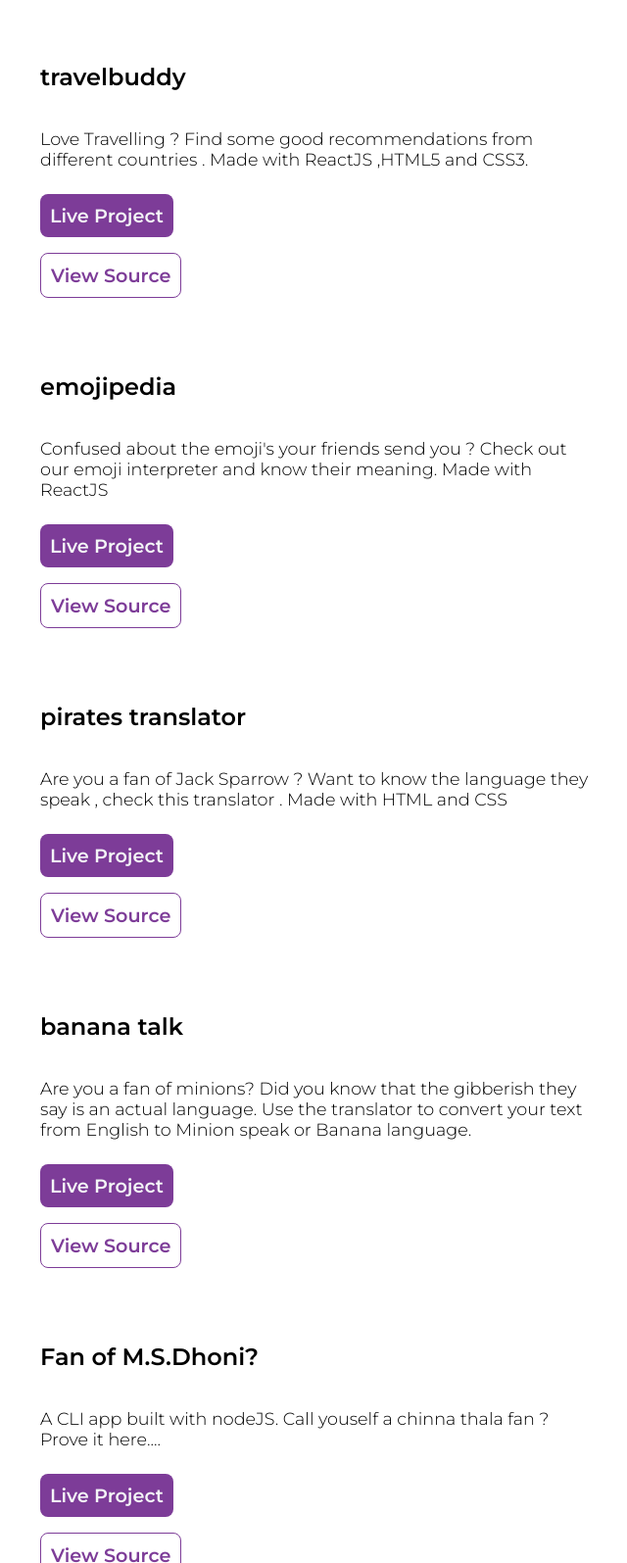
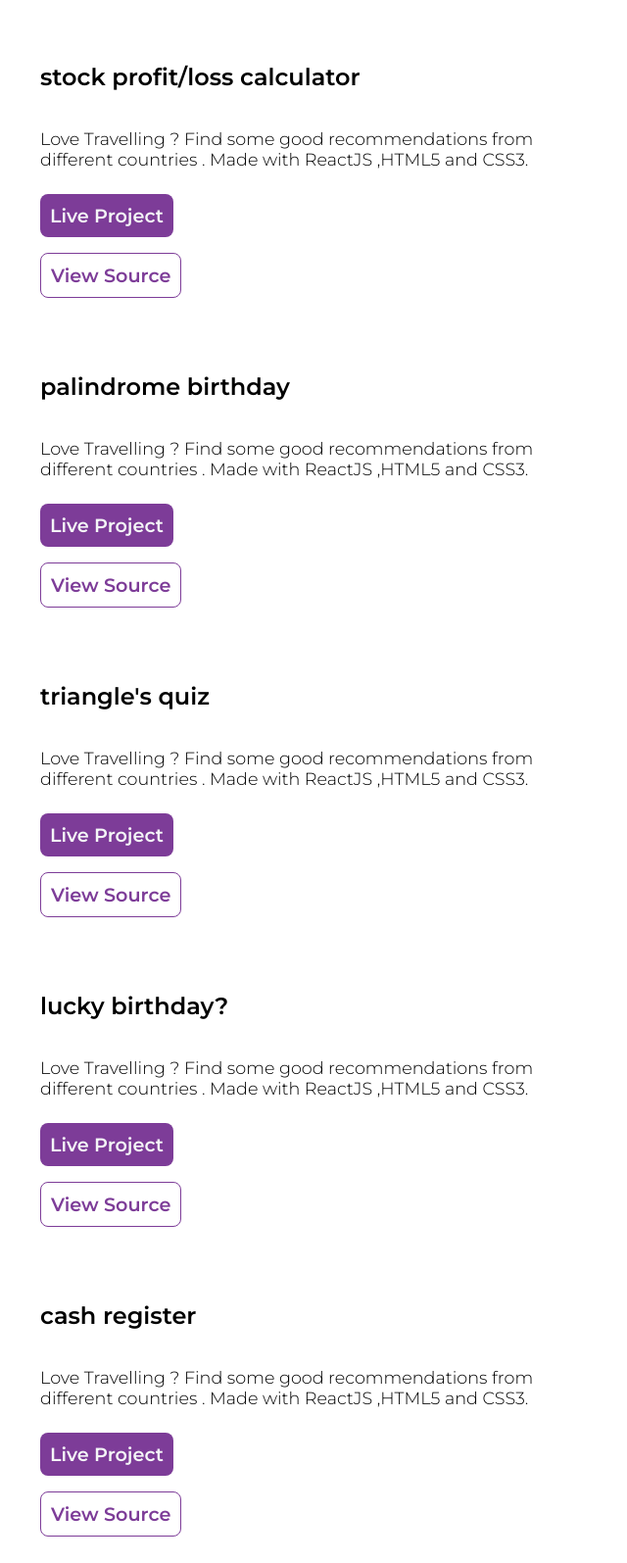
Before and after one commit to Aman-Jain1996/Portfolio, a plain HTML site: page projects.html in a window 1280 px wide. Shown: the part 600-2195 px from the top of the page at 98% size, without its empty margins (315-955 px from the left). Drawn offline with nearby package versions, Linux system fonts and the light colour scheme.

Commit message:
added projects and blogs

```diff
--- a/projects.html
+++ b/projects.html
@@ -31,6 +31,51 @@
         <p class="hero-para">
             Have a look into <span>My Projects</span>
         </p>
+
+        <article>
+            <div class="container projects">
+                <h1>stock profit/loss calculator</h1>
+                <p>Love Travelling ?  Find some good recommendations from different countries . Made with ReactJS ,HTML5 and CSS3. </p>
+                <a class="project-button" href="https://stock-profitloss.netlify.app/">Live Project</a>
+                <a class="blog-button" href="https://github.com/Aman-Jain1996/Profit-Loss-Calculator" target="_blank">View Source</a>
+            </div>
+        </article>
+
+        <article>
+            <div class="container projects">
+                <h1>palindrome birthday</h1>
+                <p>Love Travelling ?  Find some good recommendations from different countries . Made with ReactJS ,HTML5 and CSS3. </p>
+                <a class="project-button" href="https://palindrome-birthdate.netlify.app/">Live Project</a>
+                <a class="blog-button" href="https://github.com/Aman-Jain1996/Palindrome-Birthdate" target="_blank">View Source</a>
+            </div>
+        </article>
+
+        <article>
+            <div class="container projects">
+                <h1>triangle's quiz</h1>
+                <p>Love Travelling ?  Find some good recommendations from different countries . Made with ReactJS ,HTML5 and CSS3. </p>
+                <a class="project-button" href="https://trianglequiz01.netlify.app/">Live Project</a>
+                <a class="blog-button" href="https://github.com/Aman-Jain1996/Triangle-Quiz" target="_blank">View Source</a>
+            </div>
+        </article>
+
+        <article>
+            <div class="container projects">
+                <h1>lucky birthday?</h1>
+                <p>Love Travelling ?  Find some good recommendations from different countries . Made with ReactJS ,HTML5 and CSS3. </p>
+                <a class="project-button" href="https://lucky-birthhday.netlify.app/">Live Project</a>
+                <a class="blog-button" href="https://github.com/Aman-Jain1996/Lucky-Birthday" target="_blank">View Source</a>
+            </div>
+        </article>
+
+        <article>
+            <div class="container projects">
+                <h1>cash register</h1>
+                <p>Love Travelling ?  Find some good recommendations from different countries . Made with ReactJS ,HTML5 and CSS3. </p>
+                <a class="project-button" href="https://travelbuddy01.netlify.app/">Live Project</a>
+                <a class="blog-button" href="https://github.com/Aman-Jain1996/Cash-Register" target="_blank">View Source</a>
+            </div>
+        </article>
 
         <article>
             <div class="container projects">
```
Also changed, not shown: blogs.html (+6 -6 lines).
